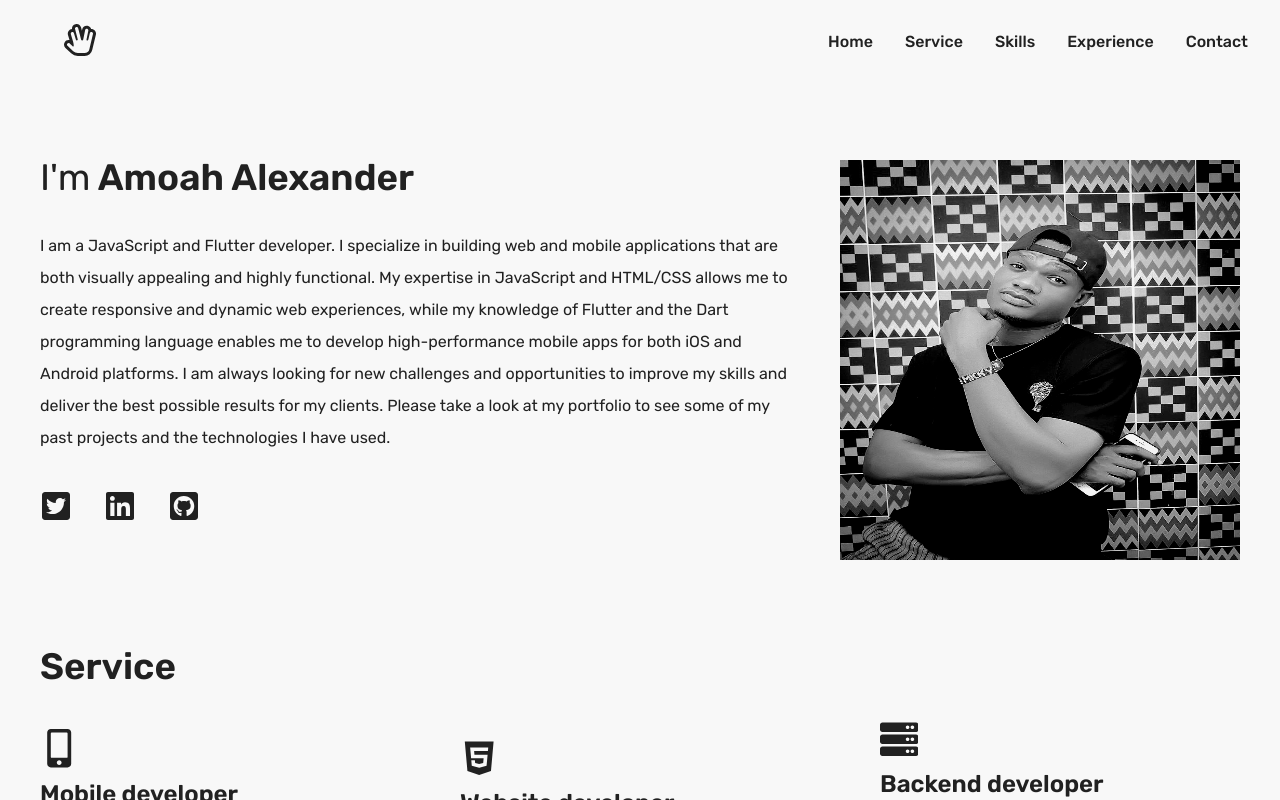
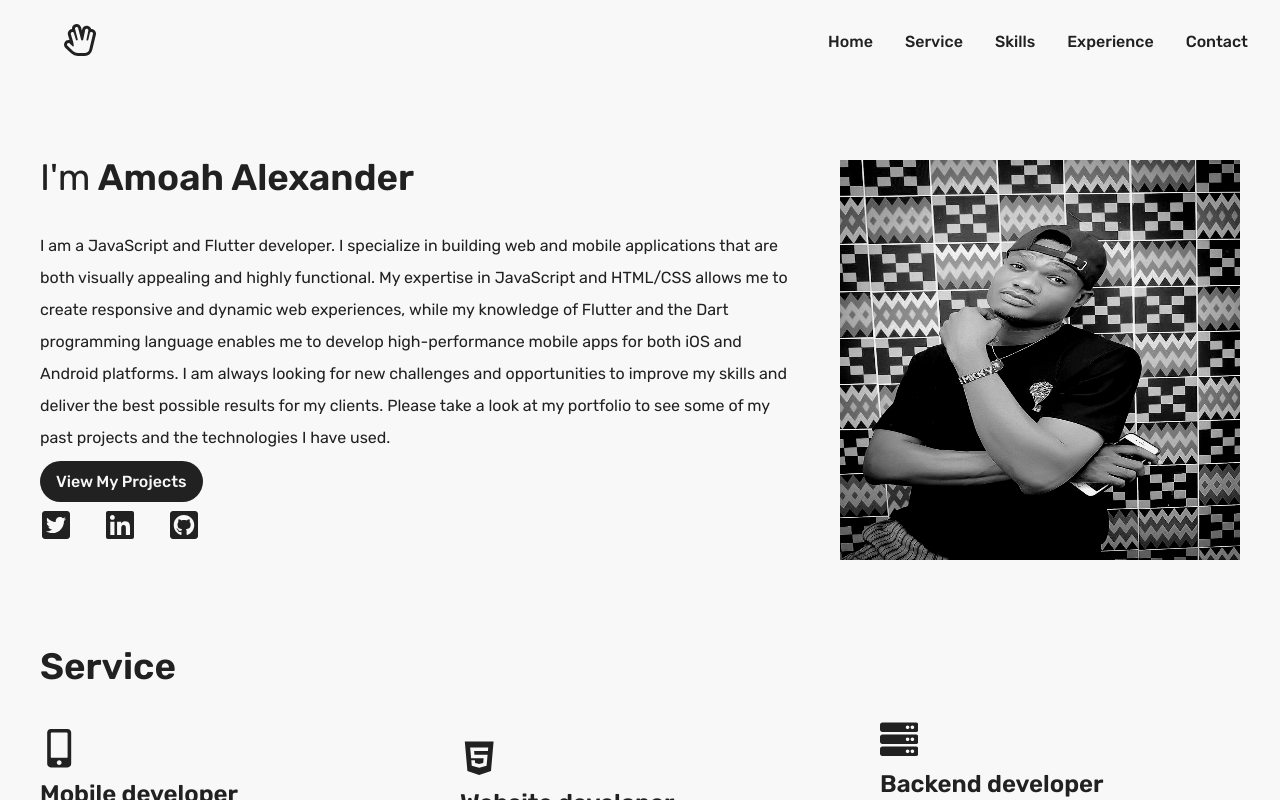
Before and after one commit to Trinity6264/my-portfolio, a React (Create React App) app: page / in a window 1280 px wide. Shown: the top 800 px of the page. Built offline with nearby package versions, Linux system fonts and the light colour scheme.

Commit message:
added view projects button

```diff
--- a/src/App.js
+++ b/src/App.js
@@ -10,7 +10,7 @@ function App() {
     <Navbar/>
       <Routes>
         <Route path="/" index element={<Home/>}/>
-        <Route path="/project" element={<Projects/>}/>
+        <Route path="/projects" element={<Projects/>}/>
       </Routes>
       <Footer/>
     </>
--- a/src/components/LandingPage.jsx
+++ b/src/components/LandingPage.jsx
@@ -1,5 +1,6 @@
 import React from 'react'
 import ProfilePic from '../assets/bg.jpg'
+import {Link} from 'react-router-dom'
 import { FaLinkedin, FaTwitterSquare, FaGithubSquare } from 'react-icons/fa';
 const LandingPage = () => {
     return (
@@ -8,6 +9,7 @@ const LandingPage = () => {
                 <h2><span className='im'>I'm</span> Amoah Alexander</h2>
                 <br />
                 <p>I am a JavaScript and Flutter developer. I specialize in building web and mobile applications that are both visually appealing and highly functional. My expertise in JavaScript and HTML/CSS allows me to create responsive and dynamic web experiences, while my knowledge of Flutter and the Dart programming language enables me to develop high-performance mobile apps for both iOS and Android platforms. I am always looking for new challenges and opportunities to improve my skills and deliver the best possible results for my clients. Please take a look at my portfolio to see some of my past projects and the technologies I have used.</p>
+                <Link to={'/projects'} id='Projects'>View My Projects</Link>
                 <br />
                 <div className="social-links">
                     <span>
--- a/src/style/home_style.css
+++ b/src/style/home_style.css
@@ -25,6 +25,20 @@
 }
 .intro-self p {
   line-height: 2em;
+}
+.intro-self #Projects {
+  background-color: var(--blackColor);
+  padding: .2em 1em;
+  margin: .4em 0;
+  border-radius: 7em;
+  display: inline-block;
+  text-decoration: none;
+  color: var(--bgWhite);
+  font-weight: 500;
+  transition: all 300ms ease;
+}
+.intro-self #Projects:hover {
+  border-radius: 10px;
 }
 .intro-self .social-links svg {
   font-size: 2em;
```
